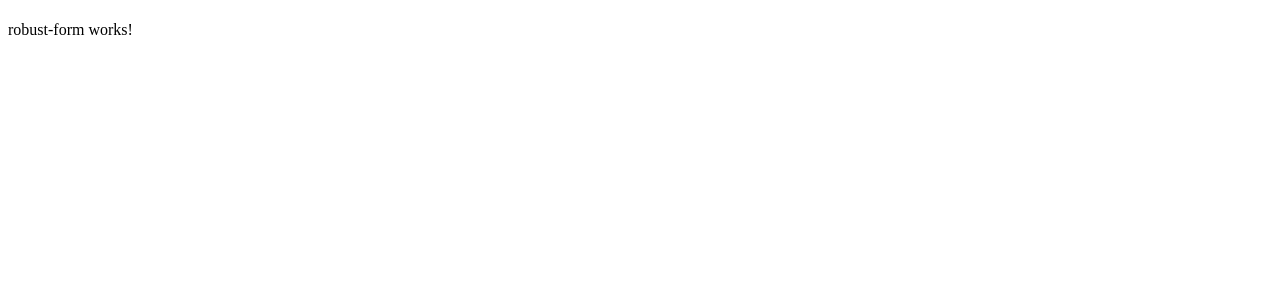
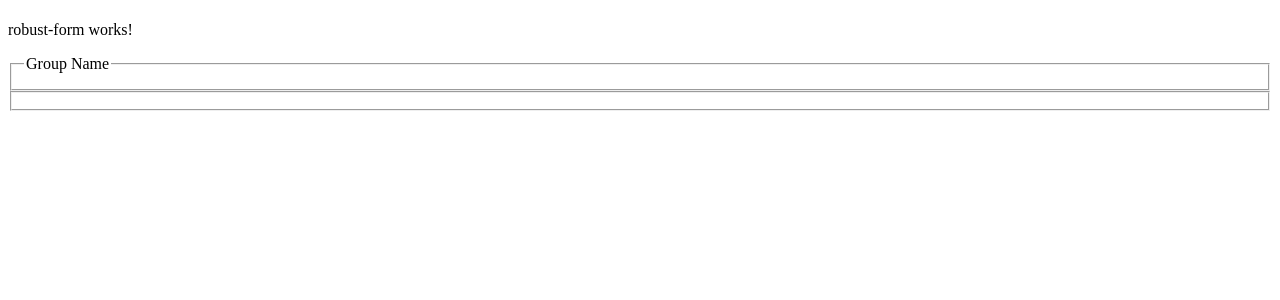
Before and after one commit to robust-team/angular-forms, an Angular app: page / in a window 1280 px wide. Shown: the top 300 px of the page. Built offline with nearby package versions, Linux system fonts and the light colour scheme.

Commit message:
Removed the old form control

```diff
--- a/src/app/app.component.html
+++ b/src/app/app.component.html
@@ -2,4 +2,4 @@
   {{title}}
 </h1>
 
-<robust-forms [controls]="form"></robust-forms>
+<robust-forms [groups]="customForm"></robust-forms>
--- a/src/app/app.component.ts
+++ b/src/app/app.component.ts
@@ -1,5 +1,4 @@
 import { Component } from '@angular/core';
-import { EmailControl } from './robust-forms/form-control';
 
 @Component({
   selector: 'app-root',
@@ -7,7 +6,50 @@ import { EmailControl } from './robust-forms/form-control';
   styleUrls: ['./app.component.css']
 })
 export class AppComponent {
-  public form: Array<any> = [
-    new EmailControl('email'),
+  public customForm: Array<any> = [
+    {
+        "description": "Group Name",
+        "questions": []
+    },
+    {
+        "description": "Ungrouped",
+        "questions": [{
+            "Entity Group": {
+                "customType": "aCustomType",
+                "fieldType": "datatable",
+                "questions": [
+                    {
+                        "A question description": {
+                            "fieldType": "select",
+                            "options": ["Option 1", "Option 2"],
+                            "defaultOption": "Option 1"
+                        },
+                        "Another question description": {
+                            "fieldType": "text",
+                            "placeholder": "A example of value",
+                            "mask": "##",
+                            "validators": [
+                                { "minLength": 1, "message": "You should have at least 1 character" },
+                                { "required": true, "message": "This field should not be empty" }
+                            ]
+                        }
+                    }
+                ]
+            },
+            "A select question description": {
+                "fieldType": "select",
+                "options": ["Option 1", "Option 2"]
+            },
+            "A free text description": {
+                "fieldType": "text",
+                "exemplo": "A example of value",
+                "mascara": "##.##.##",
+                "validators": [
+                    { "minLength": 1, "message": "You should have at least 1 character" },
+                    { "required": true, "message": "This field should not be empty" }
+                ]
+            }
+        }]
+    }
   ];
 }
--- a/src/app/robust-forms/form-control/email-control.ts
+++ /dev/null
@@ -1,14 +0,0 @@
-import { FormControl } from '.';
-
-export class EmailControl implements FormControl {
-
-    public constructor(
-        private name: string
-    ) {
-
-    }
-
-    public getType(): string {
-        return 'email-control';
-    }
-}
--- a/src/app/robust-forms/form-control/form-control.ts
+++ /dev/null
@@ -1,3 +0,0 @@
-export interface FormControl {
-    getType(): string
-}
--- a/src/app/robust-forms/form-control/index.ts
+++ /dev/null
@@ -1,2 +0,0 @@
-export * from './form-control';
-export * from './email-control';
--- a/src/app/robust-forms/robust-form.component.html
+++ b/src/app/robust-forms/robust-form.component.html
@@ -1,7 +1,13 @@
 <p>robust-form works!</p>
 
-<ng-container *ngFor="let control of controls">
+<ng-container *ngFor="let group of groups">
 
+  <fieldset>
+
+    <legend *ngIf="'Ungrouped' !== group.description">{{ group.description }}</legend>
+
+    <ng-container *ngFor="let question of questions">
+    <!--
     <ng-template [ngIf]="!control.getType() || control.getType() === 'text'">
       <div class="form-group">
         <label for="control-text" *ngIf="control.description">{{ control.description }}</label>
@@ -15,5 +21,10 @@
         <input class="form-control" type="email" id="control-email">
       </div>
     </ng-template>
+    -->
+    </ng-container>
+
+  </fieldset>
+
 
 </ng-container>
--- a/src/app/robust-forms/robust-forms.component.ts
+++ b/src/app/robust-forms/robust-forms.component.ts
@@ -1,13 +1,12 @@
 import { Component } from '@angular/core';
-import { FormControl } from './form-control';
 
 @Component({
   selector: 'robust-forms',
   templateUrl: './robust-form.component.html',
-  inputs: ['controls'],
+  inputs: ['groups'],
 })
 export class RobustFormsComponent {
 
-  controls: Array<FormControl> = [];
+  groups: Array<any> = [];
 
 }
```
Also changed, not shown: 1 other file (tests, documents, lock files or other folders). Lines whose indentation alone changed are shown as unchanged.
